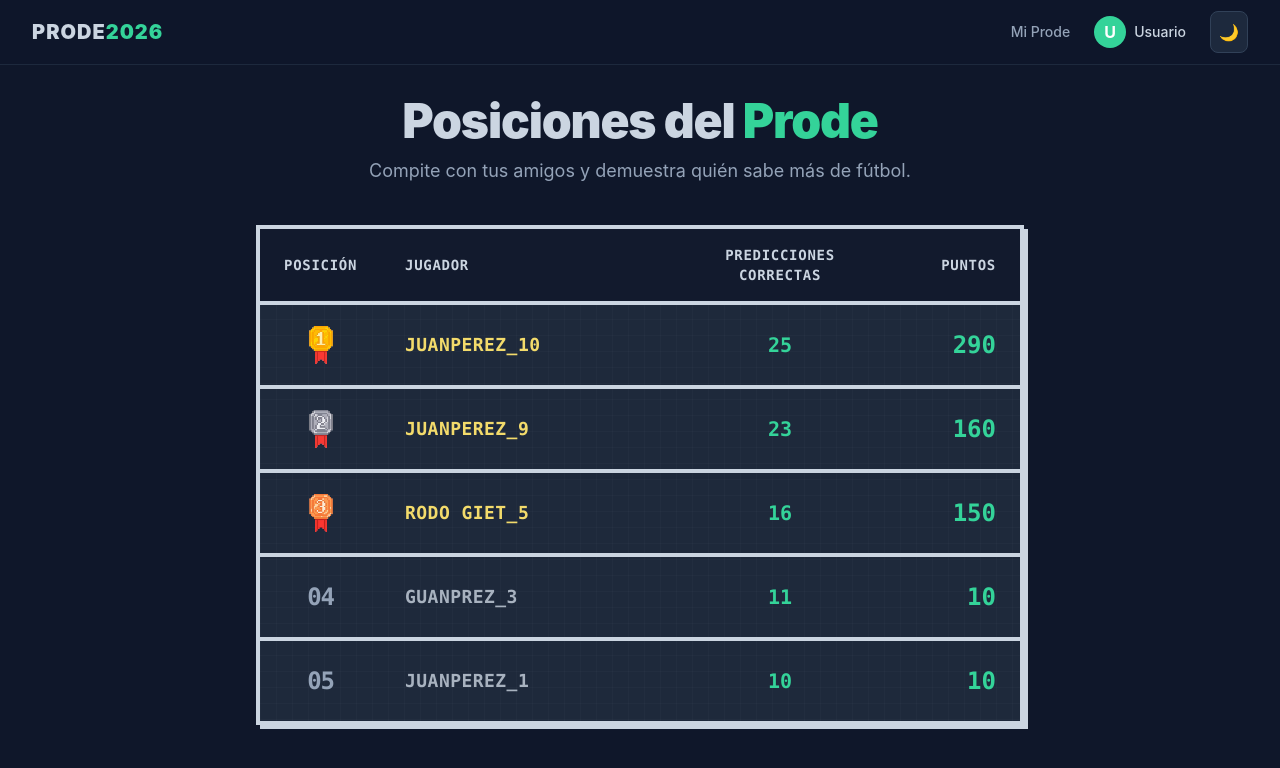
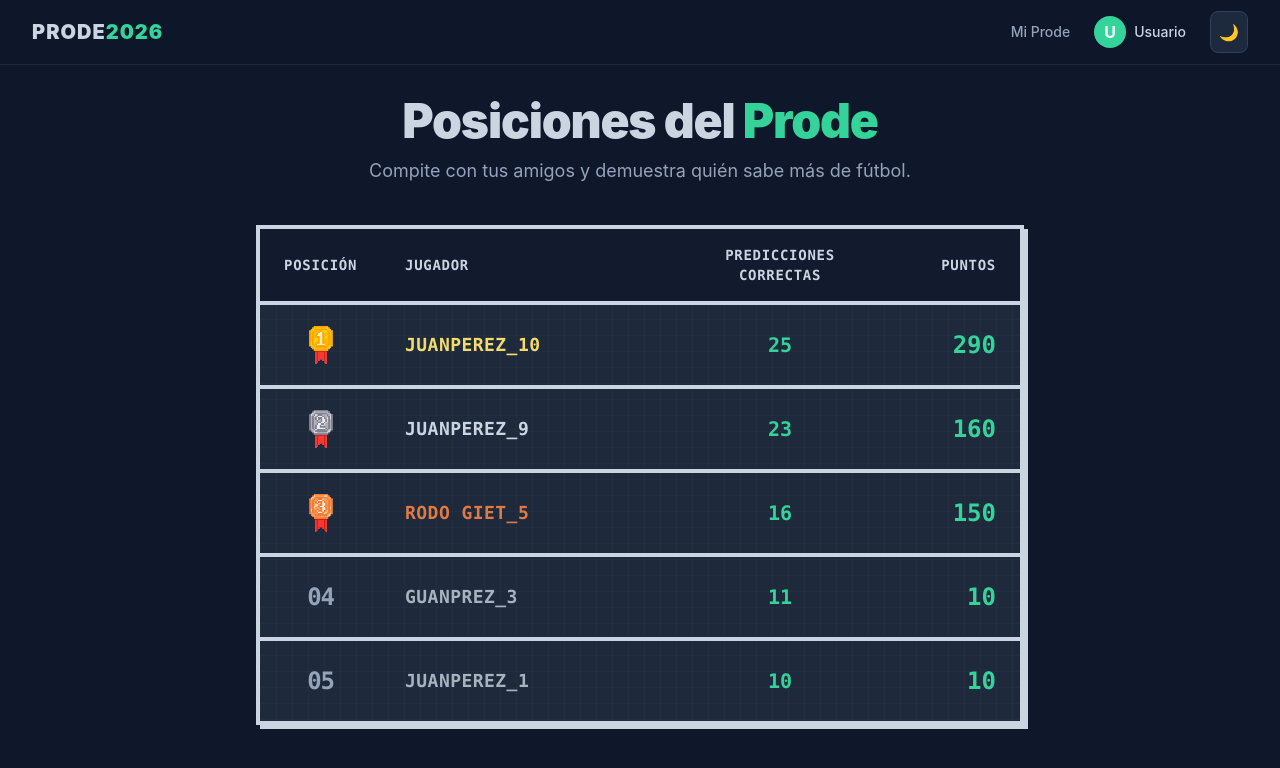
Before and after one commit to lucasmargni/prode-mundial-2026, a React (Vite) app: page / in a window 1280 px wide. Shown: the top 768 px of the page. Built offline with nearby package versions, Linux system fonts and the light colour scheme.

Commit message:
tabla de posiciones

```diff
--- /dev/null
+++ b/src/components/RankingItem/RankingItem.tsx
@@ -0,0 +1,73 @@
+import type { RankingUser } from "../../types/index";
+import medallaOro from "../../assets/medalla-oro.png";
+import medallaPlata from "../../assets/medalla-plata.png";
+import medallaBronce from "../../assets/medalla-bronce.png";
+
+interface RankingItemProps {
+  user: RankingUser;
+  position: number;
+}
+
+const RankingItem = ({ user, position }: RankingItemProps) => {
+  const isPodium = position <= 3;
+
+  const getPodiumColor = (pos: number) => {
+    if (pos === 1) return "text-[#f3db6b]";
+    if (pos === 2) return "text-[#cbd5e1]";
+    if (pos === 3) return "text-[#e07a44]";
+    return "text-border-retro/80";
+  };
+
+  const nameColorClass = getPodiumColor(position);
+
+  return (
+    <tr className="transition-colors hover:bg-primary/10 border-b-4 border-border-retro last:border-b-0">
+      <td className="py-2 px-6">
+        <div className="flex items-center justify-center h-16">
+          {position === 1 && (
+            <img
+              src={medallaOro}
+              alt="1er Puesto"
+              className="h-16 w-auto object-contain [image-rendering:pixelated]"
+            />
+          )}
+          {position === 2 && (
+            <img
+              src={medallaPlata}
+              alt="2do Puesto"
+              className="h-16 w-auto object-contain [image-rendering:pixelated]"
+            />
+          )}
+          {position === 3 && (
+            <img
+              src={medallaBronce}
+              alt="3er Puesto"
+              className="h-16 w-auto object-contain [image-rendering:pixelated]"
+            />
+          )}
+          {!isPodium && (
+            <span className="text-2xl font-black tracking-tighter text-secondary">
+              {position.toString().padStart(2, "0")}
+            </span>
+          )}
+        </div>
+      </td>
+
+      <td
+        className={`py-2 px-6 text-lg font-black tracking-wide uppercase ${nameColorClass}`}
+      >
+        {user.username}
+      </td>
+
+      <td className="py-2 px-6 text-center text-xl font-black text-[#34d399]">
+        {user.correctPredictions.toString().padStart(2, "0")}
+      </td>
+
+      <td className="py-2 px-6 text-right text-2xl font-black text-[#34d399]">
+        {user.totalPoints.toString().padStart(2, "0")}
+      </td>
+    </tr>
+  );
+};
+
+export default RankingItem;
--- a/src/components/RankingTable/RankingTable.tsx
+++ b/src/components/RankingTable/RankingTable.tsx
@@ -1,8 +1,5 @@
 import type { RankingUser } from "../../types/index";
-
-import medallaOro from "../../assets/medalla-oro.png";
-import medallaPlata from "../../assets/medalla-plata.png";
-import medallaBronce from "../../assets/medalla-bronce.png";
+import RankingItem from "../RankingItem/RankingItem";
 
 const rankingMock: RankingUser[] = [
   {
@@ -28,8 +25,6 @@ const rankingMock: RankingUser[] = [
 ];
 
 const RankingTable = () => {
-  const isPodium = (position: number) => position <= 3;
-
   return (
     <div className="w-full overflow-hidden border-4 border-border-retro bg-bg-card shadow-[4px_4px_0px_0px_var(--color-border-retro)]">
       <div className="overflow-x-auto">
@@ -50,62 +45,9 @@ const RankingTable = () => {
           <tbody className="divide-y-4 divide-border-retro font-bold text-base bg-[linear-gradient(to_right,rgba(0,0,0,0.03)_1px,transparent_1px),linear-gradient(to_bottom,rgba(0,0,0,0.03)_1px,transparent_1px)] bg-[size:16px_16px] dark:bg-[linear-gradient(to_right,rgba(255,255,255,0.02)_1px,transparent_1px),linear-gradient(to_bottom,rgba(255,255,255,0.02)_1px,transparent_1px)]">
             {rankingMock.map((user, index) => {
               const position = index + 1;
-              const userIsPodium = isPodium(position);
 
               return (
-                <tr
-                  key={user.id}
-                  className="transition-colors hover:bg-primary/10 border-b-4 border-border-retro last:border-b-0"
-                >
-                  {/* Columna de Posición con tamaño de medalla aumentado (h-16) */}
-                  <td className="py-2 px-6">
-                    <div className="flex items-center justify-center h-16">
-                      {position === 1 && (
-                        <img
-                          src={medallaOro}
-                          alt="1er Puesto"
-                          className="h-16 w-auto object-contain [image-rendering:pixelated]"
-                        />
-                      )}
-                      {position === 2 && (
-                        <img
-                          src={medallaPlata}
-                          alt="2do Puesto"
-                          className="h-16 w-auto object-contain [image-rendering:pixelated]"
-                        />
-                      )}
-                      {position === 3 && (
-                        <img
-                          src={medallaBronce}
-                          alt="3er Puesto"
-                          className="h-16 w-auto object-contain [image-rendering:pixelated]"
-                        />
-                      )}
-                      {!userIsPodium && (
-                        <span className="text-2xl font-black tracking-tighter text-secondary">
-                          {position.toString().padStart(2, "0")}
-                        </span>
-                      )}
-                    </div>
-                  </td>
-
-                  {/* Jugador alineado al nuevo alto */}
-                  <td
-                    className={`py-2 px-6 text-lg font-black tracking-wide uppercase ${userIsPodium ? "text-[#f3db6b]" : "text-border-retro/80"}`}
-                  >
-                    {user.username}
-                  </td>
-
-                  {/* Predicciones Correctas */}
-                  <td className="py-2 px-6 text-center text-xl font-black text-[#34d399]">
-                    {user.correctPredictions.toString().padStart(2, "0")}
-                  </td>
-
-                  {/* Puntos */}
-                  <td className="py-2 px-6 text-right text-2xl font-black text-[#34d399]">
-                    {user.totalPoints.toString().padStart(2, "0")}
-                  </td>
-                </tr>
+                <RankingItem key={user.id} user={user} position={position} />
               );
             })}
           </tbody>
```
